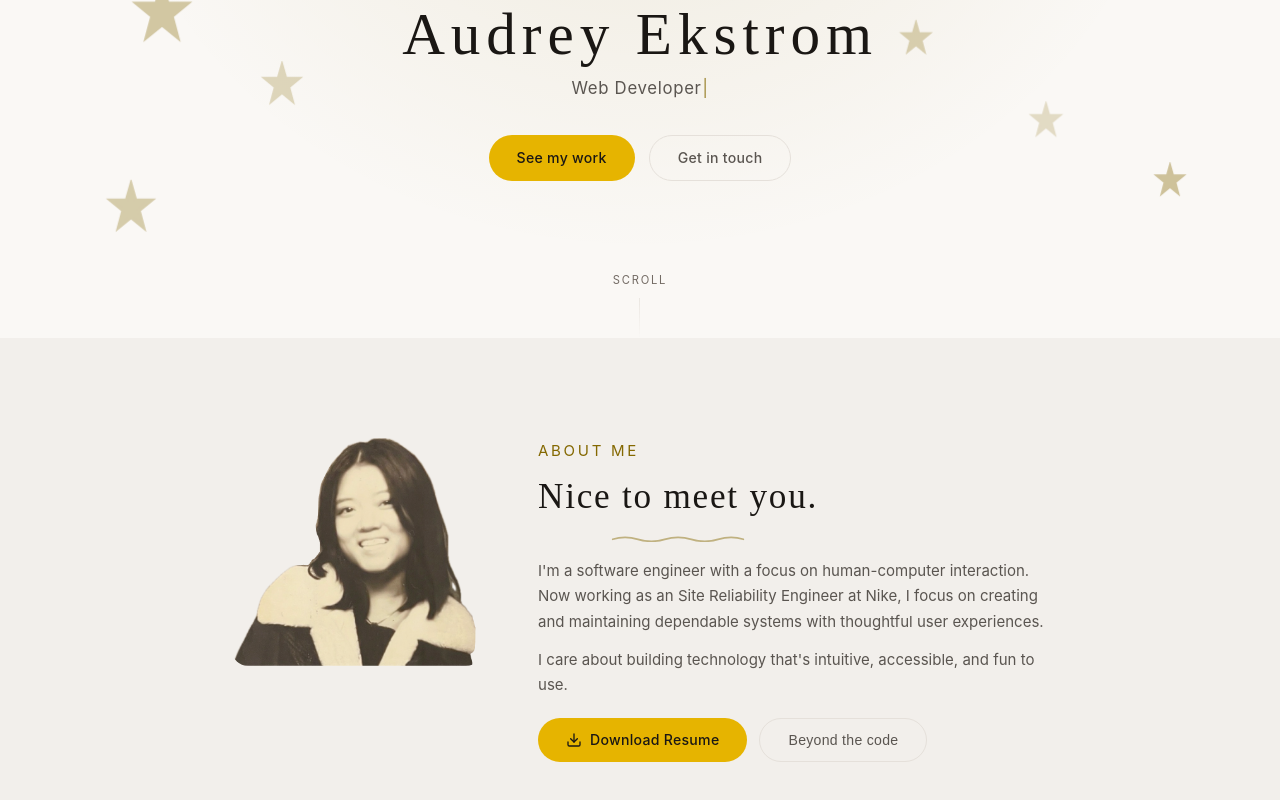
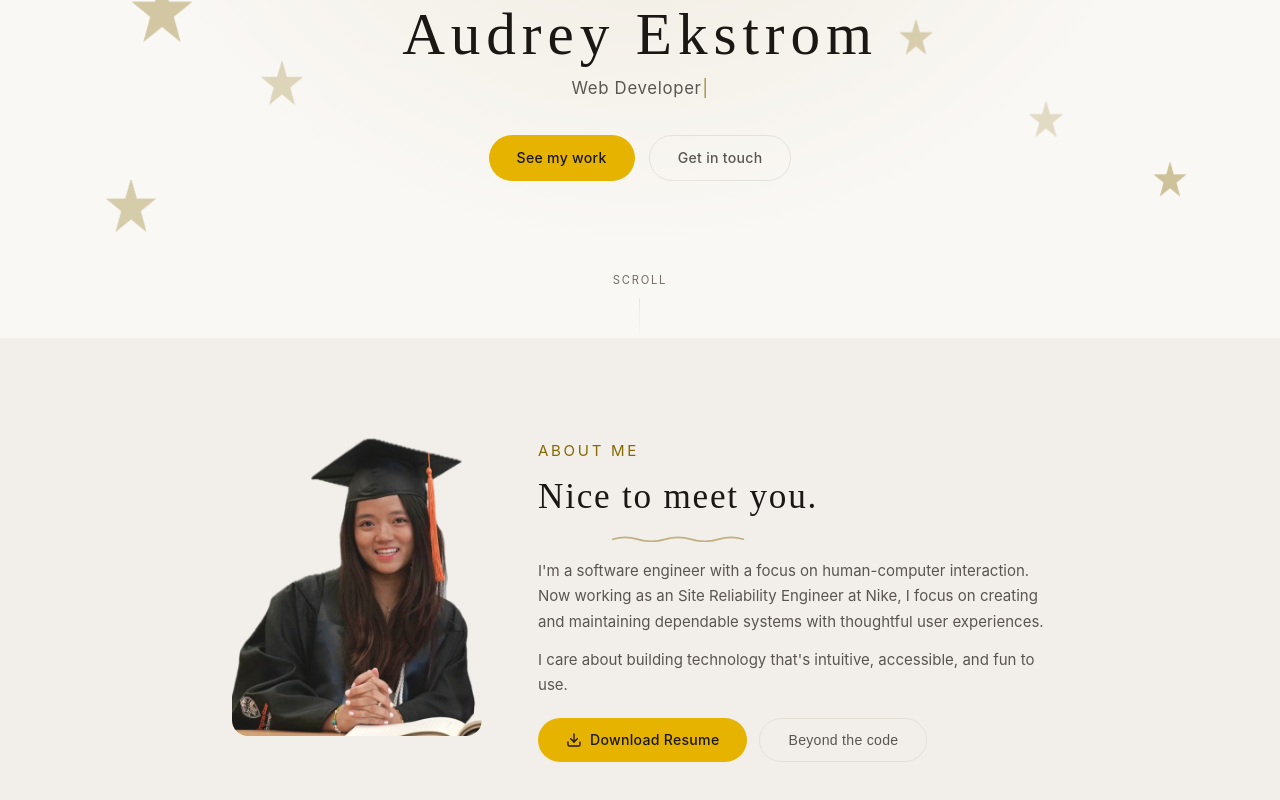
Before and after one commit to audreyau/portfolio, a React (Vite) app: page / in a window 1280 px wide. Shown: the part 462-1262 px from the top of the page. Built offline with nearby package versions, Linux system fonts and the light colour scheme; a web font is replaced by a local one.

Commit message:
Change about avatar

```diff
--- a/src/App.css
+++ b/src/App.css
@@ -371,7 +371,7 @@
     width: 250px;
     border-radius: var(--radius);
     opacity: 0.9;
-
+    filter: brightness(1.2);
   }
 
   .about-text-col h2 {
--- a/src/App.jsx
+++ b/src/App.jsx
@@ -73,7 +73,7 @@ const SKILLS = [
   }
 ]
 
-const ABOUT_AVATARS = [audreyAvatar, schoolAvatar, headshotAvatar]
+// const ABOUT_AVATARS = [audreyAvatar, schoolAvatar, headshotAvatar]
 
 function SquigglyUnderline() {
   return (
@@ -328,8 +328,8 @@ function App() {
         <div className="container">
           <div className="about-grid">
             <div className="about-avatar-col">
-              {/* <img src={audreyAvatar} alt="" className="about-avatar" /> */}
-              <div
+              <img src={schoolAvatar} alt="" className="about-avatar" />
+              {/* <div
                 className="about-avatar-wrapper"
                 onClick={() => setAvatarIdx((i) => (i + 1) % ABOUT_AVATARS.length)}
                 title="Click to see more photos"
@@ -340,7 +340,7 @@ function App() {
                   className="about-avatar"
                   key={avatarIdx}
                 />
-              </div>
+              </div> */}
             </div>
             <div className="about-text-col">
               <p className="label">About me</p>
```
